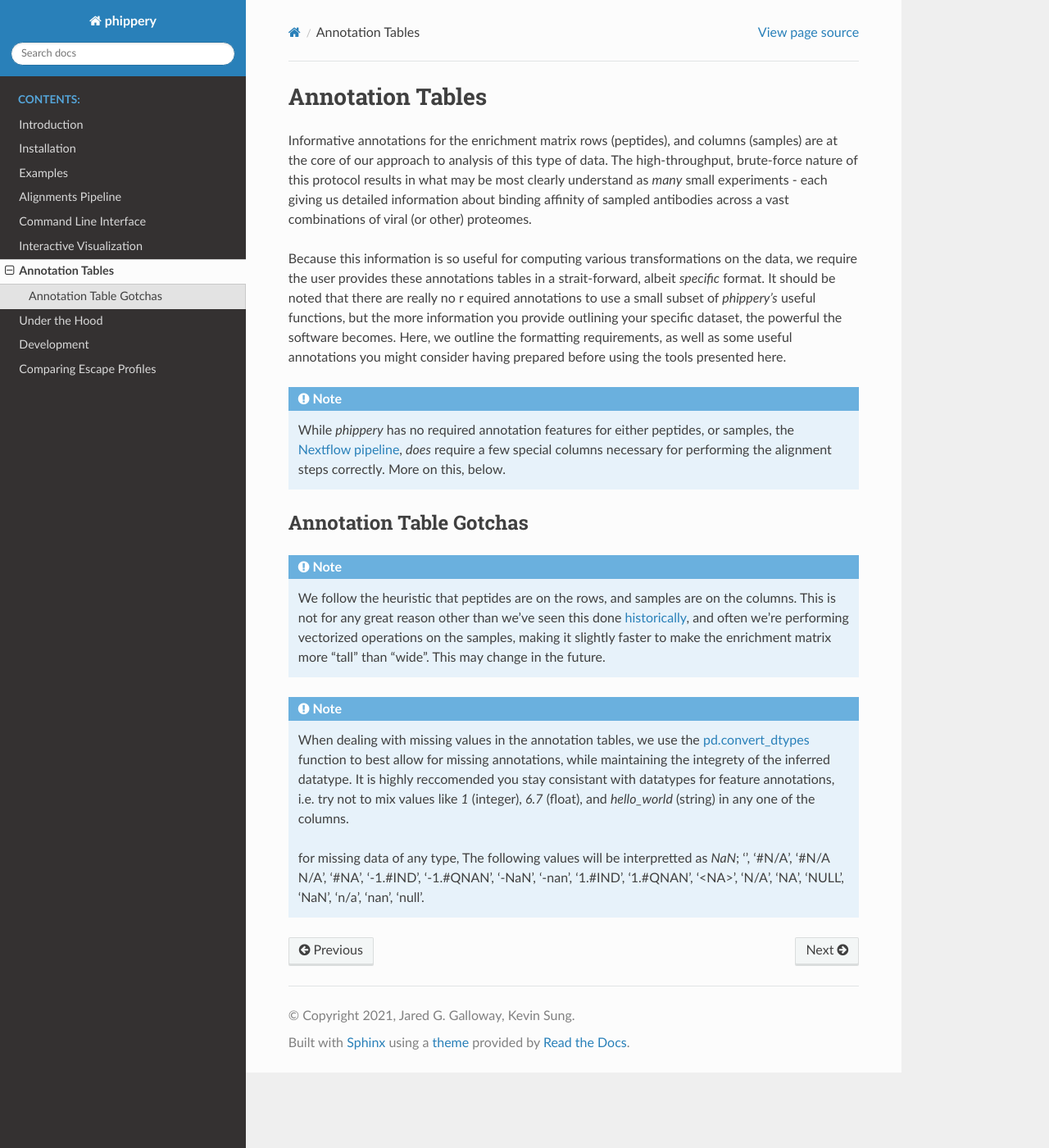
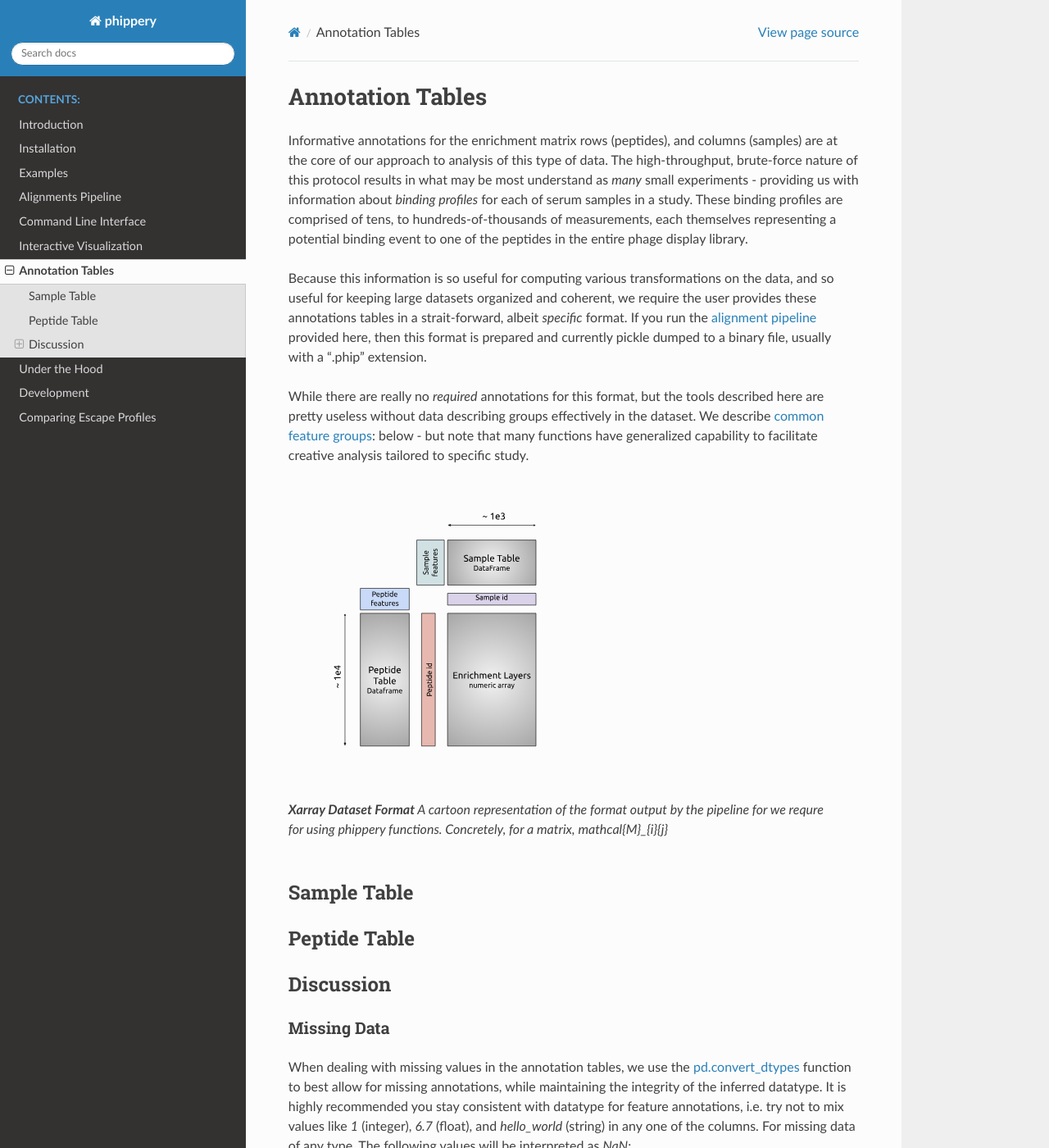
Before and after one commit to matsengrp/phippery, a Sphinx documentation site: the page built from docs/annotation-tables.rst, in a window 1280 px wide and 1400 px high. Shown: the whole window at 82% size. Built offline with Sphinx 7.4.7 and the Read the Docs theme 2.0.0, drawn with Linux system fonts in a browser that asks for light colours; some of the changed text lies outside the part shown.

Commit message:
115 doc anno tables (#123)
* updated annotation docs

```diff
--- a/docs/annotation-tables.rst
+++ b/docs/annotation-tables.rst
@@ -10,27 +10,86 @@ Annotation Tables
 Informative annotations for the enrichment matrix rows (peptides),
 and columns (samples) are at the core of our approach to analysis of this
 type of data. The high-throughput, brute-force nature of this protocol
-results in what may be most clearly understand as *many* small experiments
-- each giving us detailed information about binding affinity
-of sampled antibodies across a vast combinations of viral (or other) proteomes.
+results in what may be most understand as *many* small experiments
+- providing us with information about *binding profiles* for each
+of serum samples in a study.
+These binding profiles are comprised of tens, to hundreds-of-thousands
+of measurements, each themselves representing a potential binding event to
+one of the peptides in the entire phage display library.
 
 Because this information is so useful for computing various transformations on the data,
+and so useful for keeping large datasets organized and coherent,
 we require the user provides these annotations tables in a strait-forward,
-albeit *specific* format. It should be noted that there are really no r
-equired annotations to use a small subset of `phippery's` useful functions,
-but the more information you provide outlining your specific dataset, the
-powerful the software becomes. Here, we outline the formatting requirements,
-as well as some useful annotations you might consider having prepared before
-using the tools presented here.
+albeit *specific* format.
+If you run the
+:ref:`alignment pipeline <sec_pipeline_intro>`
+provided here, then this format is prepared and currently pickle
+dumped to a binary file, usually with a ".phip" extension.
 
-.. note:: While `phippery` has no required annotation features for either peptides,
-    or samples, the `Nextflow pipeline <TODO>`_, *does* require a
-    few special columns necessary for performing the alignment steps correctly.
-    More on this, below.
+While there are really no
+*required* annotations for this format,
+but the tools described here are pretty
+useless without data describing groups effectively in the dataset.
+We describe
+:ref:`common feature groups <sec_sam_anno>`:
+below - but note that many
+functions have generalized capability
+to facilitate creative analysis tailored
+to specific study.
 
-++++++++++++++++++++++++
-Annotation Table Gotchas
-++++++++++++++++++++++++
+
+.. figure:: images/xarray-format.svg
+  :width: 400
+  :alt: phippery xarray format
+  :align: left
+
+  **Xarray Dataset Format** A cartoon representation
+  of the format output by the pipeline for
+  we requre for using phippery functions.
+  Concretely, for a matrix, `\mathcal{M}_{i}{j}`
+
+
+.. _sec_sam_anno:
+
+++++++++++++
+Sample Table
+++++++++++++
+
+
++++++++++++++
+Peptide Table
++++++++++++++
+
+
+
+++++++++++
+Discussion
+++++++++++
+
+Missing Data
+------------
+
+
+When dealing with missing values in the annotation tables, we use the
+`pd.convert_dtypes <https://pandas.pydata.org/docs/reference/api/pandas.DataFrame.convert_dtypes.html>`_
+function to best allow for missing annotations, while maintaining the integrity of
+the inferred datatype. It is highly recommended you stay consistent with datatype for feature annotations,
+i.e. try not to mix values like `1` (integer), `6.7` (float), and `hello_world` (string) in any one of the columns.
+For missing data of any type,
+The following values will be interpreted as `NaN`:
+
+::
+
+  ‘’, ‘#N/A’, ‘#N/A N/A’,
+  ‘#NA’, ‘-1.#IND’, ‘-1.#QNAN’, ‘-NaN’, ‘-nan’, ‘1.#IND’, ‘1.#QNAN’, ‘<NA>’,
+  ‘N/A’, ‘NA’, ‘NULL’, ‘NaN’, ‘n/a’, ‘nan’, ‘null’.
+
+
+Internal datatypes
+------------------
+
+Acknowledge and cite Annotable
+------------------------------
 
 .. note:: We follow the heuristic that peptides are on the rows,
     and samples are on the columns.
@@ -38,13 +97,3 @@ Annotation Table Gotchas
     `historically <TODO>`_,
     and often we're performing vectorized operations on the samples, making it slightly faster
     to make the enrichment matrix more "tall" than "wide". This may change in the future.
-
-.. note:: When dealing with missing values in the annotation tables, we use the
-    `pd.convert_dtypes <https://pandas.pydata.org/docs/reference/api/pandas.DataFrame.convert_dtypes.html>`_
-    function to best allow for missing annotations, while maintaining the integrety of
-    the inferred datatype. It is highly reccomended you stay consistant with datatypes for feature annotations,
-    i.e. try not to mix values like `1` (integer), `6.7` (float), and `hello_world` (string) in any one of the columns.
-
-    for missing data of any type, The following values will be interpretted as `NaN`; ‘’, ‘#N/A’, ‘#N/A N/A’,
-    ‘#NA’, ‘-1.#IND’, ‘-1.#QNAN’, ‘-NaN’, ‘-nan’, ‘1.#IND’, ‘1.#QNAN’, ‘<NA>’,
-    ‘N/A’, ‘NA’, ‘NULL’, ‘NaN’, ‘n/a’, ‘nan’, ‘null’.
```
Also changed, not shown: docs/images/xarray-format.svg (added).
